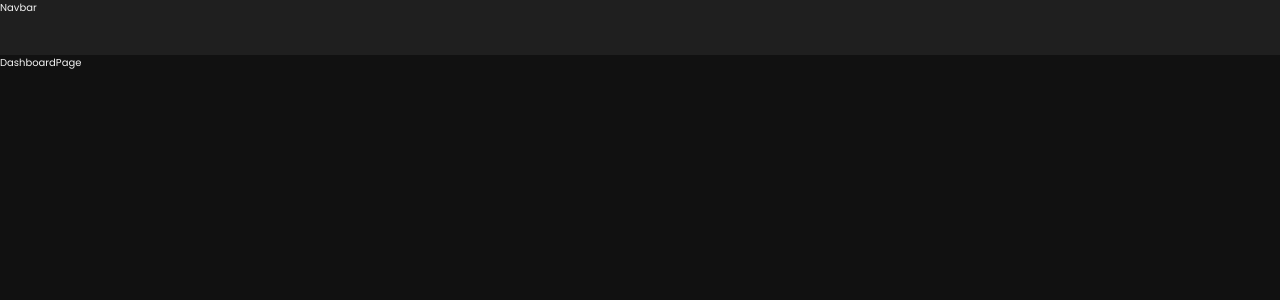
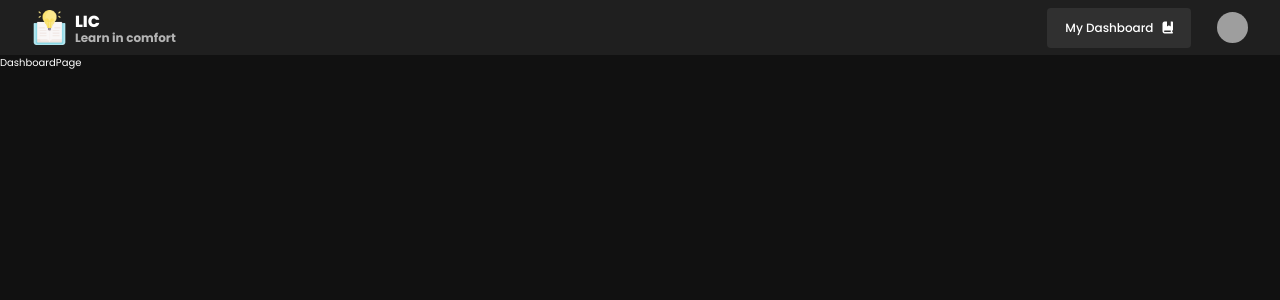
Before and after one commit to Enaikele-Kelvin-Omoh/LIC, a React (Vite) app: page /dashboard in a window 1280 px wide. Shown: the top 300 px of the page. Built offline with nearby package versions, Linux system fonts and the light colour scheme; grey boxes are pictures that could not be loaded; a web font is replaced by a local one.

Commit message:
Header and Account Screen finished

```diff
--- a/src/App.css
+++ b/src/App.css
@@ -32,7 +32,7 @@
   box-sizing: border-box;
   transition: 0.2s ease-in-out;
   font-family: 'Poppins', 'DM Sans', 'Montserrat', 'Open Sans';
-  /* color: #fff; */
+  color: var(--text-color);
 }
 
 html {
@@ -63,6 +63,10 @@ button {
   width: 100%;
 }
 
+button i {
+  margin-left: 0.9rem;
+}
+
 button:hover {
   cursor: pointer;
   transform: scale(0.95);
@@ -71,6 +75,11 @@ button:hover {
 
 button:active {
   transform: scale(0.5);
+}
+
+.btn-2 {
+  background-color: var(--button-2-background-color);
+  color: var(--button-2-text-color);
 }
 
 /* Text configuration */
--- /dev/null
+++ b/src/components/AccountComponent/AccountComponent.css
@@ -0,0 +1,85 @@
+.AccountComponent {
+  position: fixed;
+  top: 9.2rem;
+  width: 36.5rem;
+  height: 52.3rem;
+  background-color: #0a0a0a;
+  border-radius: 10rem;
+  border: 1px solid var(--input-border-color);
+  padding: 0 32px;
+  transition: 1s ease;
+}
+
+.AccountComponent-active {
+  position: fixed;
+  top: 9.2rem;
+  right: 2.8rem;
+  width: 36.5rem;
+  height: 52.3rem;
+  border-radius: 2.2rem;
+  border: 1px solid var(--input-border-color);
+  padding: 0 32px;
+}
+
+.AccountComponent-inactive {
+  position: fixed;
+  top: 9.2rem;
+  right: calc(-100% - 2.8rem);
+
+  width: 36.5rem;
+  height: 52.3rem;
+  background-color: #0a0a0a;
+  border-radius: 1.7rem;
+  border: 1px solid var(--input-border-color);
+  padding: 0 32px;
+}
+
+.AccountComponent img {
+  width: 13rem;
+  height: 13rem;
+  object-fit: cover;
+  margin-top: 3.5rem;
+  border-radius: 50%;
+}
+
+.AccountComponent .email {
+  font-size: 12px;
+  font-weight: 300;
+  margin-top: 2rem;
+}
+
+.AccountComponent .input-block {
+  margin-top: 2.1rem;
+  display: flex;
+  flex-direction: column;
+  gap: 1.3rem;
+}
+
+.AccountComponent button {
+  margin-top: 2.6rem;
+}
+
+.AccountComponent .signout-container {
+  display: flex;
+  align-items: center;
+  gap: 8px;
+  justify-content: center;
+  margin-top: 25px;
+}
+
+.AccountComponent .signout-container p {
+  font-weight: 400;
+}
+
+.AccountComponent .signout-container i {
+  font-size: 13px;
+  margin-top: 2px;
+}
+
+.AccountComponent .signout-container:hover {
+  cursor: pointer;
+}
+
+.AccountComponent .signout-container:hover > * {
+  color: var(--red);
+}
--- /dev/null
+++ b/src/components/AccountComponent/AccountComponent.jsx
@@ -0,0 +1,30 @@
+import React from 'react';
+import './AccountComponent.css';
+
+const AccountComponent = ({ visible }) => {
+  return (
+    <div
+      className={`AccountComponent ${
+        visible ? ' AccountComponent-active' : 'AccountComponent-inactive'
+      } flex flex-col items-center`}
+    >
+      <img
+        src="https://images.pexels.com/photos/1674752/pexels-photo-1674752.jpeg?auto=compress&cs=tinysrgb&w=1260&h=750&dpr=1"
+        alt=""
+      />
+      <p className="email">oluwarotimiadeola@gmail.com</p>
+      <div className="input-block w-full">
+        <input type="text" placeholder="Firstname" />
+        <input type="text" placeholder="Lastname" />
+        <input type="text" placeholder="School or Instituition" />
+      </div>
+      <button>Save changes</button>
+      <div className="signout-container">
+        <i className="fa-solid fa-right-from-bracket"></i>
+        <p>Signout</p>
+      </div>
+    </div>
+  );
+};
+
+export default AccountComponent;
--- /dev/null
+++ b/src/components/Avatar/Avatar.css
@@ -0,0 +1,11 @@
+.Avatar {
+  width: 31px;
+  height: 31px;
+  object-fit: cover;
+  border-radius: 50%;
+  flex-shrink: 0;
+}
+
+.Avatar:hover {
+  cursor: pointer;
+}
--- /dev/null
+++ b/src/components/Avatar/Avatar.jsx
@@ -0,0 +1,15 @@
+import React from 'react';
+import './Avatar.css';
+
+const Avatar = ({ onClick }) => {
+  return (
+    <img
+      src="https://images.pexels.com/photos/1674752/pexels-photo-1674752.jpeg?auto=compress&cs=tinysrgb&w=1260&h=750&dpr=1"
+      alt=""
+      className="Avatar"
+      onClick={onClick}
+    />
+  );
+};
+
+export default Avatar;
--- /dev/null
+++ b/src/components/LogoComponent/LogoComponent.css
@@ -0,0 +1,20 @@
+.LogoComponent {
+  gap: 8px;
+}
+
+.LogoComponent img {
+  width: 35px;
+  height: 35px;
+}
+
+.LogoComponent .short-name {
+  font-size: 16px;
+  font-weight: 800;
+}
+
+.LogoComponent .full-name {
+  font-weight: 700;
+  color: #b4b4b4;
+  font-size: 12px;
+  margin-top: -5px;
+}
--- /dev/null
+++ b/src/components/LogoComponent/LogoComponent.jsx
@@ -0,0 +1,17 @@
+import React from 'react';
+import './LogoComponent.css';
+import Logo from '../../assets/logo.png';
+
+const LogoComponent = () => {
+  return (
+    <div className="LogoComponent flex items-center">
+      <img src={Logo} alt="" />
+      <div className="name-container flex flex-col">
+        <p className="short-name">LIC</p>
+        <p className="full-name">Learn in comfort</p>
+      </div>
+    </div>
+  );
+};
+
+export default LogoComponent;
--- a/src/components/Navbar/Navbar.css
+++ b/src/components/Navbar/Navbar.css
@@ -2,4 +2,18 @@
   width: 100vw;
   height: 55px;
   background-color: var(--header-background-color);
+  display: flex;
+  padding: 0 3.2rem;
 }
+
+.Navbar .btn-2 {
+  height: 40px;
+  font-size: 12px;
+  font-weight: 500;
+  padding: 0 1.8rem;
+  border-radius: 0.4rem;
+}
+
+.Navbar .right-container {
+  gap: 26px;
+}
--- a/src/components/Navbar/Navbar.jsx
+++ b/src/components/Navbar/Navbar.jsx
@@ -1,13 +1,37 @@
-import React from 'react';
+import React, { useState } from 'react';
 import './Navbar.css';
 import { useLocation } from 'react-router-dom';
 import { pageLinks } from '../../site/pageLinks';
+import LogoComponent from '../LogoComponent/LogoComponent';
+import Avatar from '../Avatar/Avatar';
+import AccountComponent from '../AccountComponent/AccountComponent';
 
 const Navbar = () => {
   const location = useLocation();
+  const [accountVisible, setAccountVisible] = useState(false);
 
   if (location.pathname === pageLinks.authPage.baseUrl) return null;
-  return <div className="Navbar">Navbar</div>;
+  return (
+    <div className="Navbar flex justify-between items-center fade-down">
+      <div className="left-container">
+        <LogoComponent />
+      </div>
+      <div className="right-container flex items-center">
+        <button className="btn-2">
+          My Dashboard
+          <i className="fa-solid fa-book-bookmark"></i>
+        </button>
+        <Avatar
+          onClick={() => {
+            console.log('kj');
+
+            setAccountVisible(!accountVisible);
+          }}
+        />
+      </div>
+      <AccountComponent visible={accountVisible} />
+    </div>
+  );
 };
 
 export default Navbar;
--- a/src/pages/AuthenticationPage/AuthenticationPage.css
+++ b/src/pages/AuthenticationPage/AuthenticationPage.css
@@ -3,7 +3,7 @@
   align-items: center;
   justify-content: center;
   width: 100%;
-  height: 100vh;
+  height: 100svh;
 }
 
 .auth-container {
--- a/src/pages/AuthenticationPage/AuthenticationPage.jsx
+++ b/src/pages/AuthenticationPage/AuthenticationPage.jsx
@@ -6,7 +6,7 @@ import logo from '/src/assets/logo.png';
 const AuthenticationPage = () => {
   const [isLogin, setIsLogin] = useState(false);
   return (
-    <div className="AuthenticationPage">
+    <div className="AuthenticationPage drop-animation">
       <div className="auth-container">
         <img src={logo} alt="Logo" className="auth-logo" />
         <h2 className="auth-text">
@@ -47,12 +47,12 @@ const AuthenticationPage = () => {
                 <input
                   type="email"
                   placeholder="Email"
-                  className="auth-email"
+                  className="auth-email shrink-0"
                 />
                 <input
                   type="password"
                   placeholder="Password"
-                  className="auth-password"
+                  className="auth-password  shrink-0"
                 />
               </>
             )}
@@ -61,12 +61,12 @@ const AuthenticationPage = () => {
                 <input
                   type="email"
                   placeholder="Email"
-                  className="auth-email"
+                  className="auth-email  shrink-0"
                 ></input>
                 <input
                   type="password"
                   placeholder="Password"
-                  className="auth-password"
+                  className="auth-password  shrink-0"
                 ></input>
               </>
             )}
```
